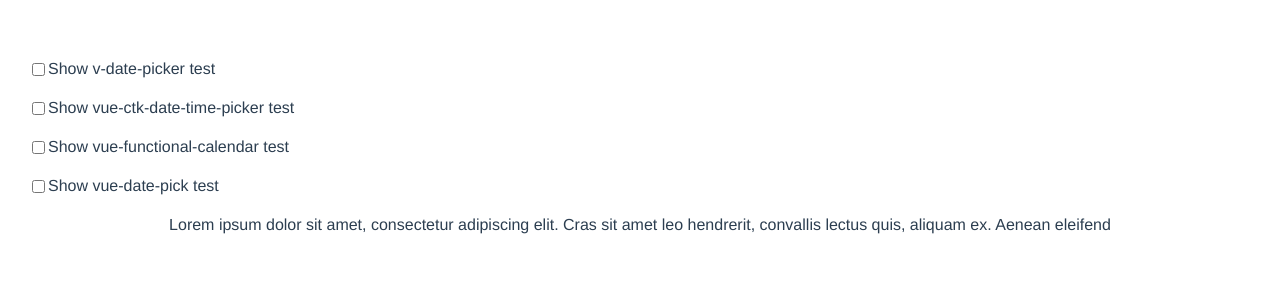
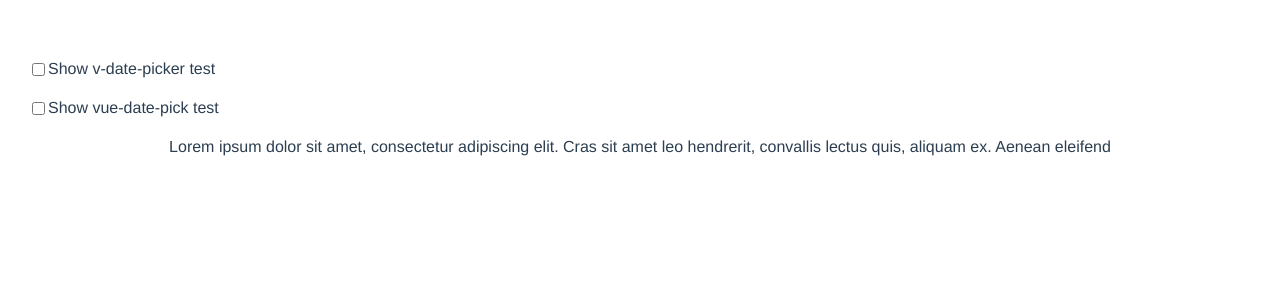
Before and after one commit to jihoon-ernesto/vue-datepicker-test, a Vue app: page / in a window 1280 px wide. Shown: the top 300 px of the page. Built offline with nearby package versions, Linux system fonts and the light colour scheme.

Commit message:
Drop two options from main page
- survivors: v-date-picker and vue-date-pick

```diff
--- a/src/App.vue
+++ b/src/App.vue
@@ -6,18 +6,6 @@
       <label for='show-v-date-picker'>Show v-date-picker test</label>
     </div>
     <v-cal-date-picker-test v-show='showVDatePicker'/>
-
-    <div class='checker'>
-      <input type='checkbox' id='show-ctk-picker' v-model='showCtkPicker'/>
-      <label for='show-ctk-picker'>Show vue-ctk-date-time-picker test</label>
-    </div>
-    <ctk-date-time-picker-test v-show='showCtkPicker'/>
-
-    <div class='checker'>
-      <input type='checkbox' id='show-functional-cal' v-model='showFunctionalCal'/>
-      <label for='show-functional-cal'>Show vue-functional-calendar test</label>
-    </div>
-    <functional-cal-test v-show='showFunctionalCal'/>
 
     <div class='checker'>
       <input type='checkbox' id='show-date-pick' v-model='showDatePick'/>
@@ -34,23 +22,17 @@
 
 <script>
 import VCalDatePickerTest from './components/VCalDatePickerTest.vue';
-import CtkDateTimePickerTest from './components/CtkDateTimePickerTest.vue';
-import FunctionalCalTest from './components/FunctionalCalTest.vue';
 import DatePickTest from './components/DatePickTest.vue';
 
 export default {
   name: 'App',
   components: {
     VCalDatePickerTest,
-    CtkDateTimePickerTest,
-    FunctionalCalTest,
     DatePickTest,
   },
   data() {
     return {
       showVDatePicker: false,
-      showCtkPicker: false,
-      showFunctionalCal: false,
       showDatePick: false,
     };
   },
```
